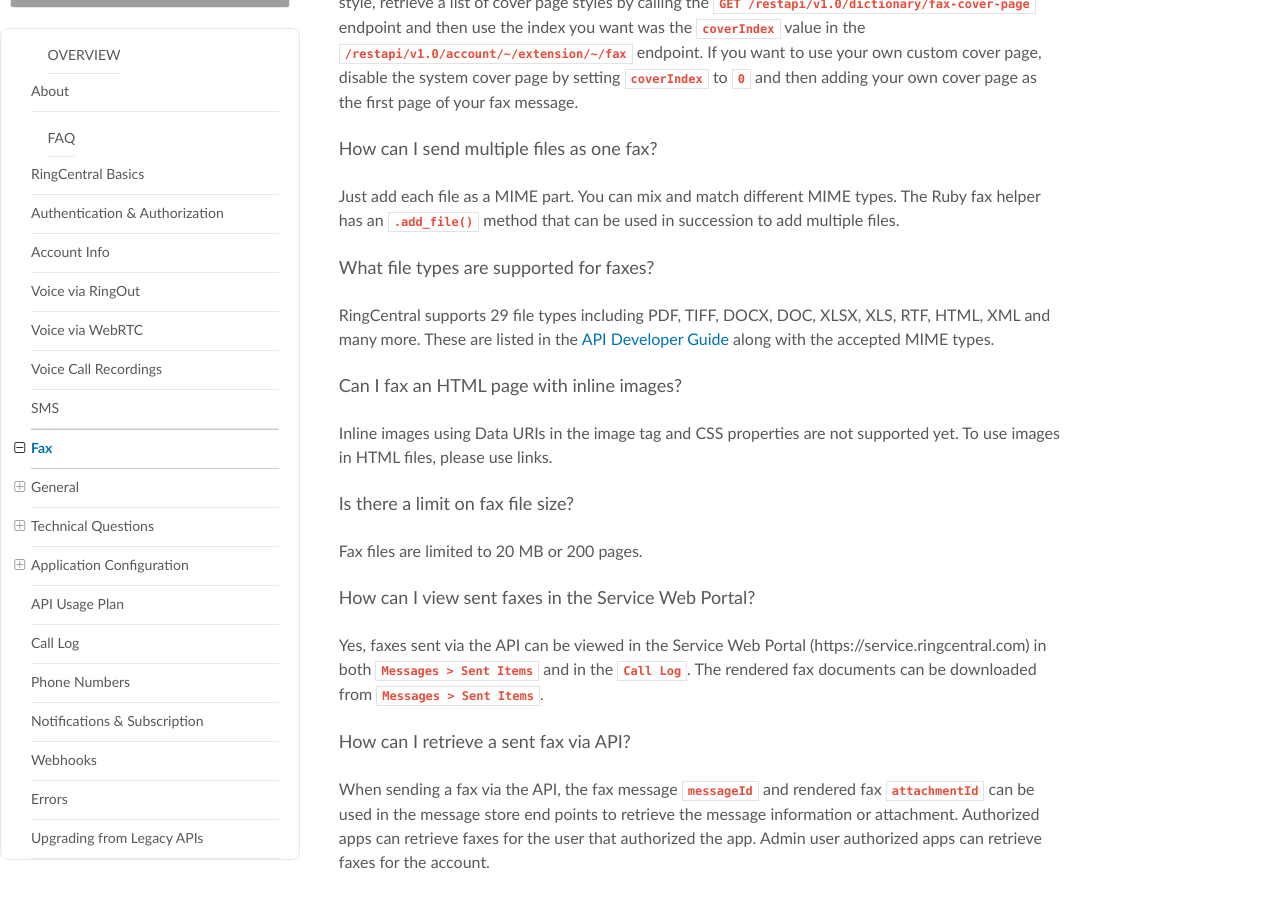
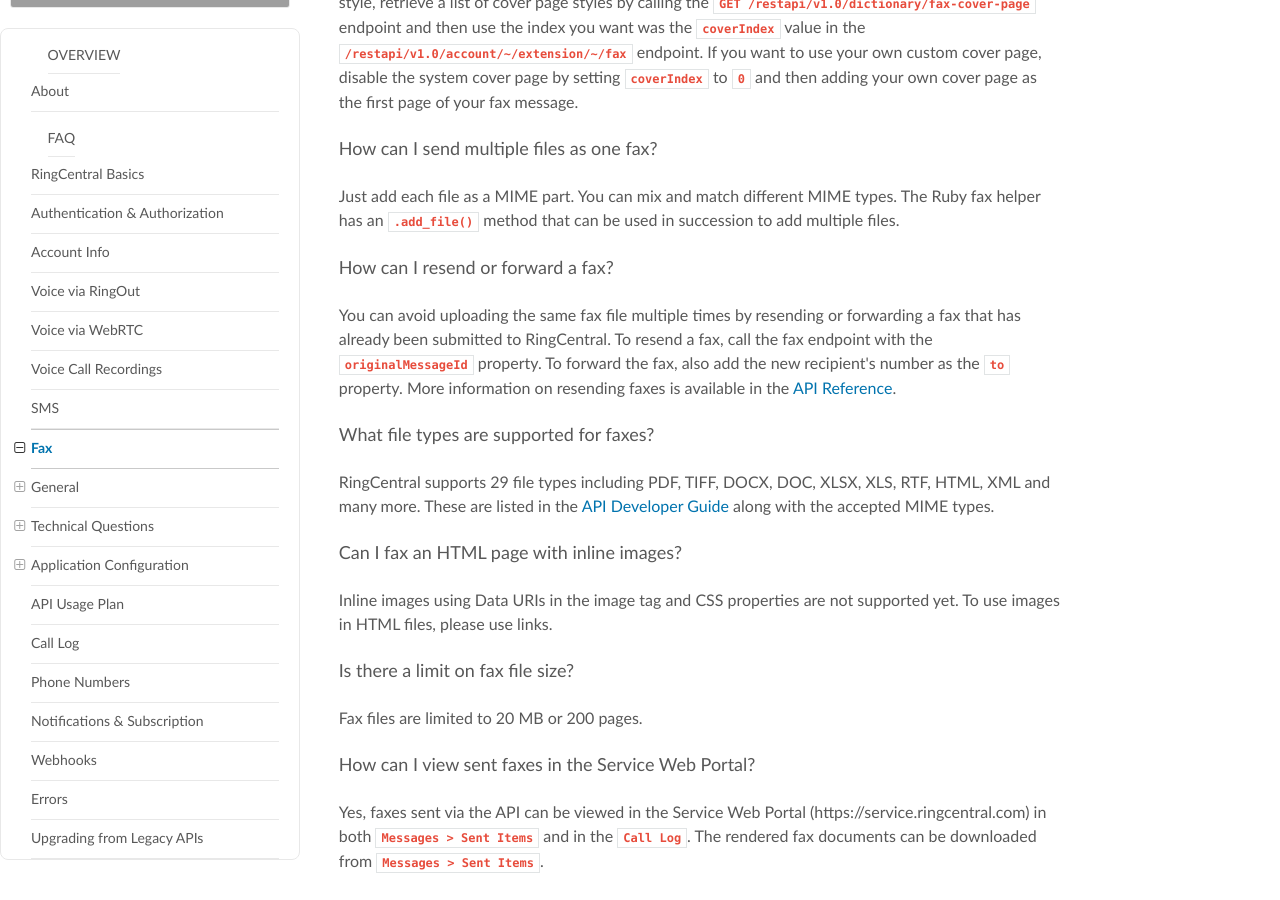
Before and after one commit to ringcentral/ringcentral-faq, an MkDocs documentation site: the page built from docs/fax.md, in a window 1280 px wide and 900 px high, scrolled down 1005 px. Built offline with MkDocs 1.6.1, drawn with Linux system fonts in a browser that asks for light colours; nearby versions of some CDN libraries; old or Windows-style settings are respelled for this version of MkDocs; grey boxes are pictures that could not be loaded.

Commit message:
add fax resend/forwarding info

```diff
--- a/docs/fax.md
+++ b/docs/fax.md
@@ -27,6 +27,10 @@
 ### How can I send multiple files as one fax?
 
 Just add each file as a MIME part. You can mix and match different MIME types. The Ruby fax helper has an `.add_file()` method that can be used in succession to add multiple files.
+
+### How can I resend or forward a fax?
+
+You can avoid uploading the same fax file multiple times by resending or forwarding a fax that has already been submitted to RingCentral. To resend a fax, call the fax endpoint with the `originalMessageId` property. To forward the fax, also add the new recipient's number as the `to` property. More information on resending faxes is available in the [API Reference](https://developers.ringcentral.com/api-docs/latest/index.html#!#ResendFaxMessage).
 
 ### What file types are supported for faxes?
 
```
